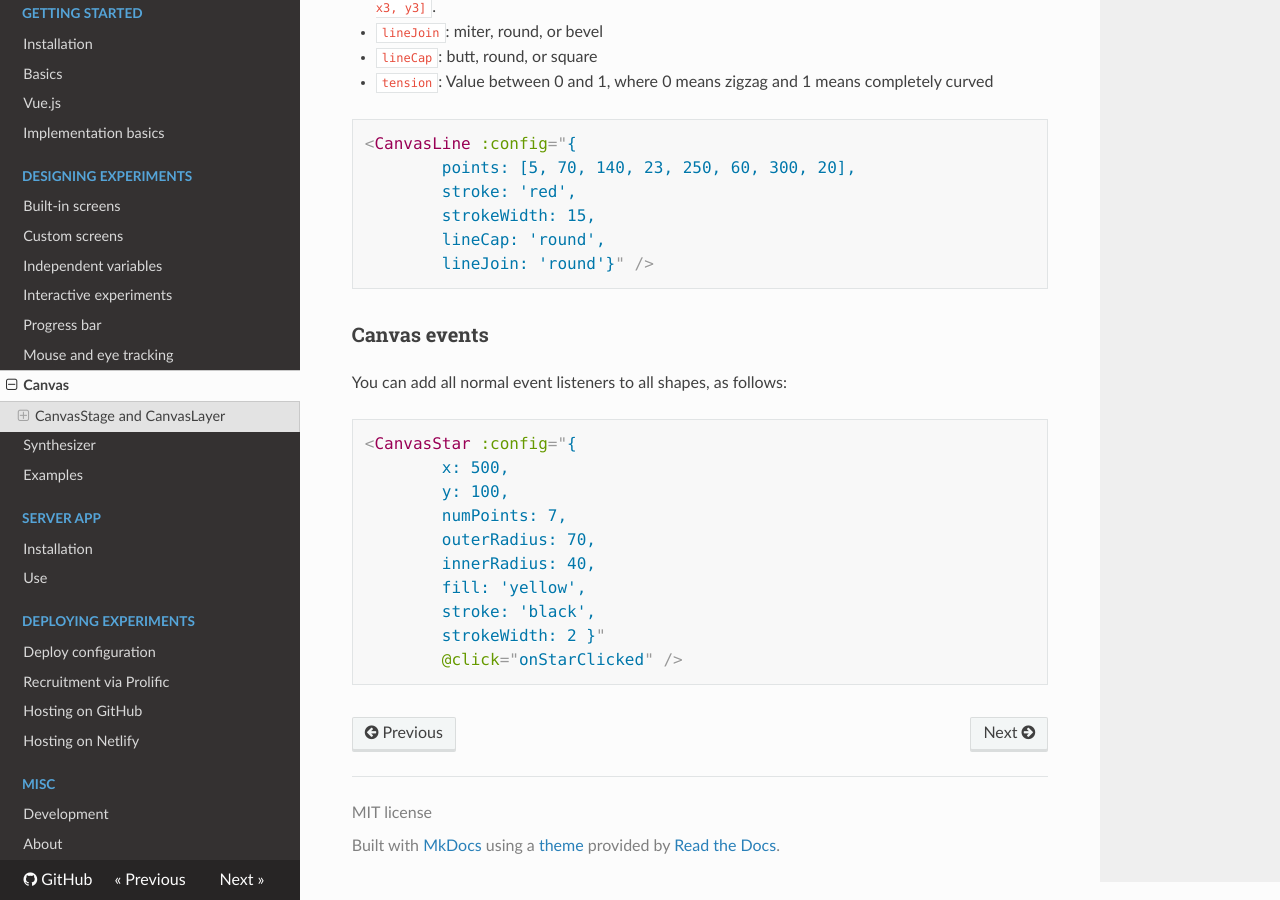
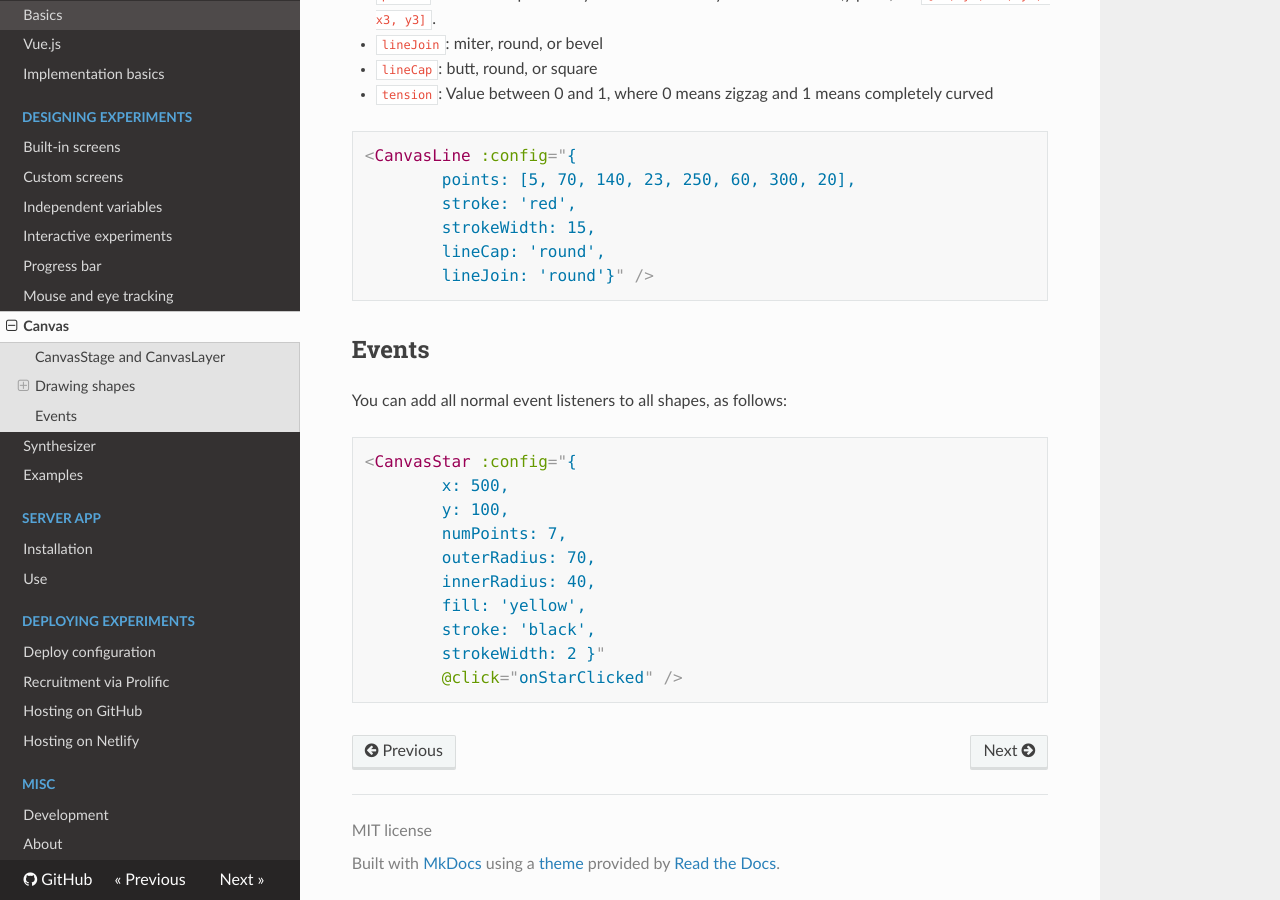
Before and after one commit to magpie-ea/magpie-v3-docs, an MkDocs documentation site: the page built from docs/01_designing_experiments/06_canvas.md, in a window 1280 px wide and 900 px high, scrolled down 1757 px. Built offline with MkDocs 1.6.1, drawn with Linux system fonts in a browser that asks for light colours.

Commit message:
Canvas: Update heading hierarchy

````diff
--- a/docs/01_designing_experiments/06_canvas.md
+++ b/docs/01_designing_experiments/06_canvas.md
@@ -13,13 +13,13 @@
 Inside a stage, the shapes you draw are organized in layers that come one after the other, similar
 to photo editing software. So, the children in your CanvasStage are going to be `CanvasLayer` components.
 
-### Drawing shapes
+## Drawing shapes
 Inside your layers, you can use the following built-in shapes to draw on your canvas. `x` and `y` are either the top left
 coordinates of the shape (in case of rectangular shapes), or the center coordinates of the shape (in case of radial shapes).
 
 All canvas components are reactive, meaning, whenever you change the config values, the drawing will update in real-time.
 
-#### CanvasCircle
+### CanvasCircle
 ```html
 <CanvasCircle :config="{
         x: 100,
@@ -30,7 +30,7 @@
         strokeWidth: 2 }" />
 ```
 
-#### CanvasRect
+### CanvasRect
 ```html
 <CanvasRect :config="{
     x: 230,
@@ -42,7 +42,7 @@
     strokeWidth: 2 }"/>
 ```
 
-#### CanvasStar
+### CanvasStar
 ```html
 <CanvasStar :config="{
         x: 500,
@@ -70,7 +70,7 @@
         lineJoin: 'round'}" />
 ```
 
-### Canvas events
+## Events
 You can add all normal event listeners to all shapes, as follows:
 
 ```html
````
